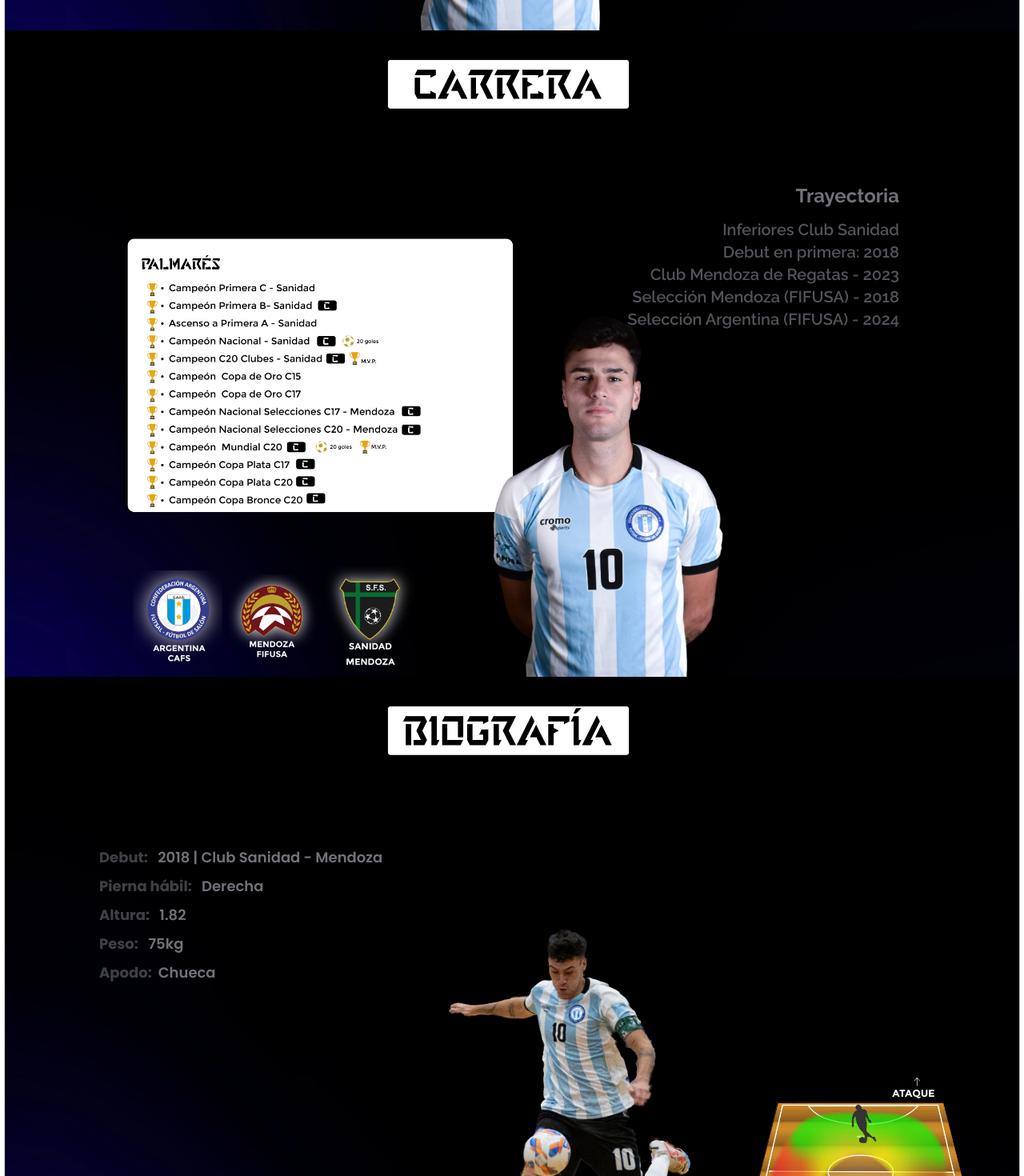
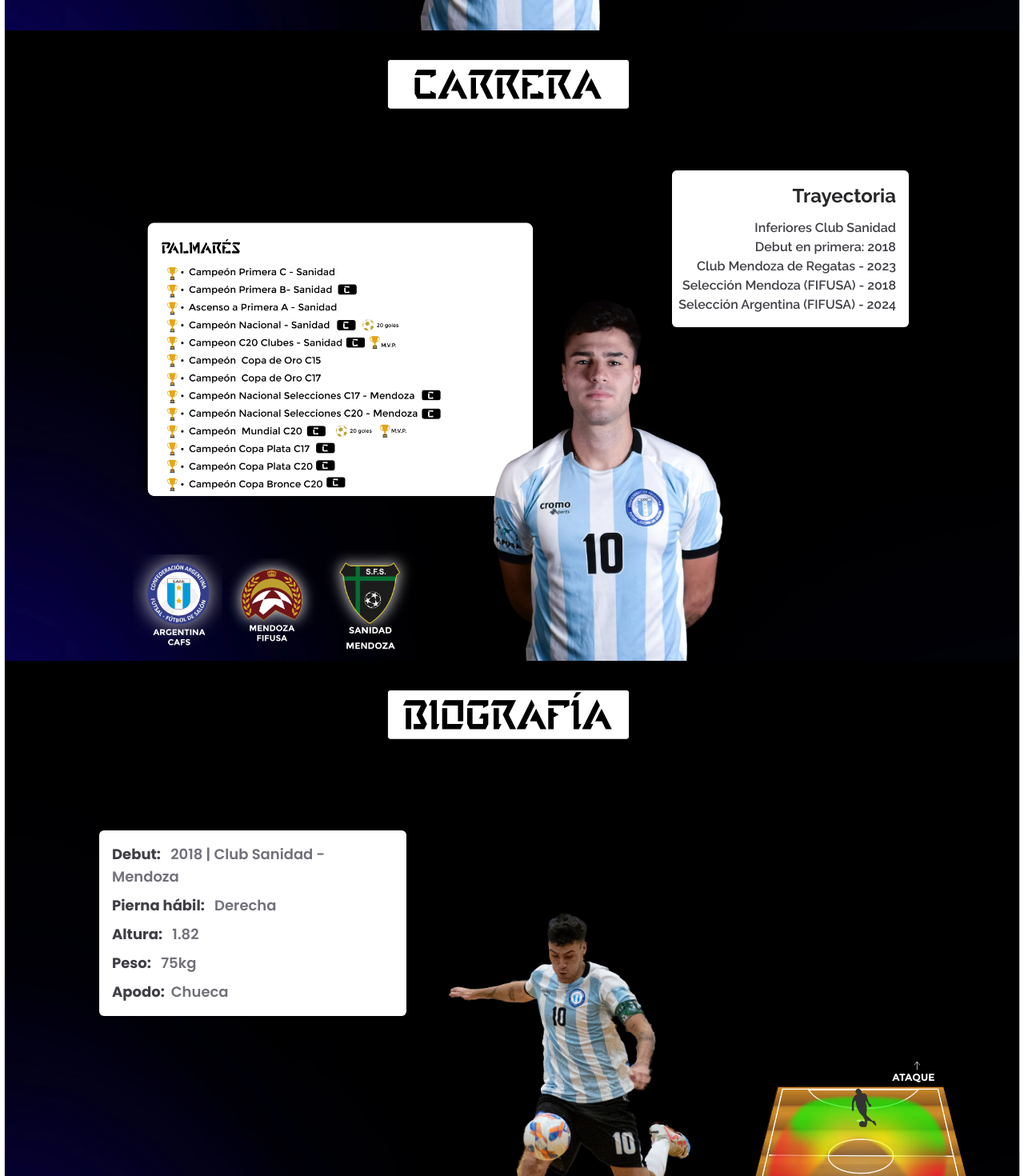
Before and after one commit to Najdorf12/portfolio-chueca, a React (Vite) app: page / in a window 1280 px wide. Shown: the part 762-2232 px from the top of the page at 80% size. Built offline with nearby package versions, Linux system fonts and the light colour scheme.

Commit message:
fix-home

```diff
--- a/src/App.jsx
+++ b/src/App.jsx
@@ -76,17 +76,17 @@ function App() {
       <main className="w-full font-raleway overflow-hidden">
         <section
           id="home"
-          className="relative w-full h-screen bg-cyan-700 pt-6 flex flex-col justify-between md:flex-row"
+          className="relative w-full h-screen pt-6 flex flex-col justify-between md:flex-row"
         >
           <picture className="z-50 w-full flex justify-center items-end md:items-start md:w-auto">
-            <img className="max-w-60 md:max-w-xl md:ml-6 md:mt-6" src={namePlayer} alt="" />
+            <img className="max-w-72 md:max-w-xl md:ml-6 md:mt-6" src={namePlayer} alt="" />
           </picture>
           <header className="w-full flex justify-center gap-2 items-center overflow-hidden  md:absolute md:right-0 md:w-auto md:flex-col md:gap-10 md:top-0 md:bottom-0 mr-24">
             <img className="max-w-20 md:max-w-32" src={escudohome1} alt="" />
             <img className="max-w-20 md:max-w-32" src={escudohome2} alt="" />
             <img className="max-w-20 md:max-w-32" src={escudohome3} alt="" />
           </header>
-          <picture className="z-10 w-full h-auto flex justify-center items-end md:absolute md:bottom-0 md:mx-auto">
+          <picture className="z-10 w-full flex justify-center items-end md:absolute md:bottom-0 md:mx-auto">
             <img className="max-w-52 md:max-w-80" src={imgHome2} alt="" />
           </picture>
         </section>
@@ -98,11 +98,11 @@ function App() {
           <picture className="">
             <img className="max-w-56 md:max-w-80" src={carrera} alt="" />
           </picture>
-          <article className="self-end px-3 py-4 rounded-md md:mr-14 lg:mt-16 lg:mr-36">
-            <h2 className="text-end center font-bold text-xl text-zinc-500 mb-3 lg:text-2xl">
+          <article className="self-end pl-2 pr-4 py-4 rounded-md md:mr-14 lg:mt-16 lg:mr-36 bg-white">
+            <h2 className="text-end center font-bold text-xl text-zinc-800 mb-3 lg:text-2xl">
               Trayectoria
             </h2>
-            <ul className="text-base font-semibold text-end text-zinc-600 lg:text-xl ">
+            <ul className="text-base font-semibold text-end text-zinc-700 ">
               <li>Inferiores Club Sanidad</li>
               <li>Debut en primera: 2018</li>
               <li>Club Mendoza de Regatas - 2023</li>
@@ -110,7 +110,7 @@ function App() {
               <li>Selección Argentina (FIFUSA) - 2024</li>
             </ul>
           </article>
-          <picture className="w-full flex justify-center items-center lg:self-start lg:max-w-[600px]  lg:ml-24 lg:-mt-36 ">
+          <picture className="w-full flex justify-center items-center lg:self-start lg:max-w-[650px]  lg:ml-24 lg:-mt-36 ">
             <img className="w-full md:w-[500px]" src={titulos} alt="" />
           </picture>
           <picture className="relative self-end flex -mt-16 md:self-center md:ml-60 md:-mt-16 lg:-mt-64">
@@ -132,7 +132,7 @@ function App() {
             <img className="max-w-56 md:max-w-80" src={biografia} alt="" />
           </picture>
           <article className= "max-w-[400px] w-11/12  rounded-md mt-3 md:w-[450px] md:h-[180px] md:mt-40 pl-4 pt-3 md:ml-16">
-            <ul className="text-base py-6 font-semibold font-poppins flex flex-col text-zinc-500 lg:py-0 lg:text-lg lg:gap-2 ">
+            <ul className="text-base py-6 font-semibold font-poppins flex flex-col text-zinc-500 bg-white px-4 lg:py-4 lg:text-lg lg:gap-2 rounded-md">
               <li>
                 <span className="text-zinc-700 font-bold mr-2">Debut:</span> 2018
                 | Club Sanidad - Mendoza
```
